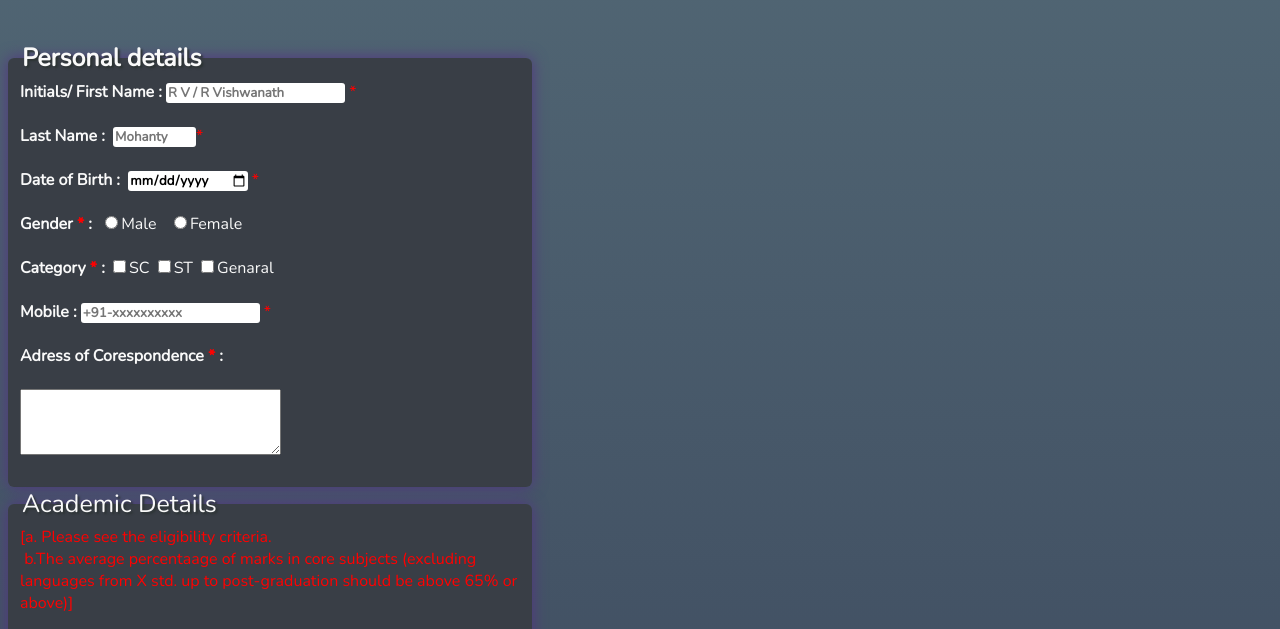
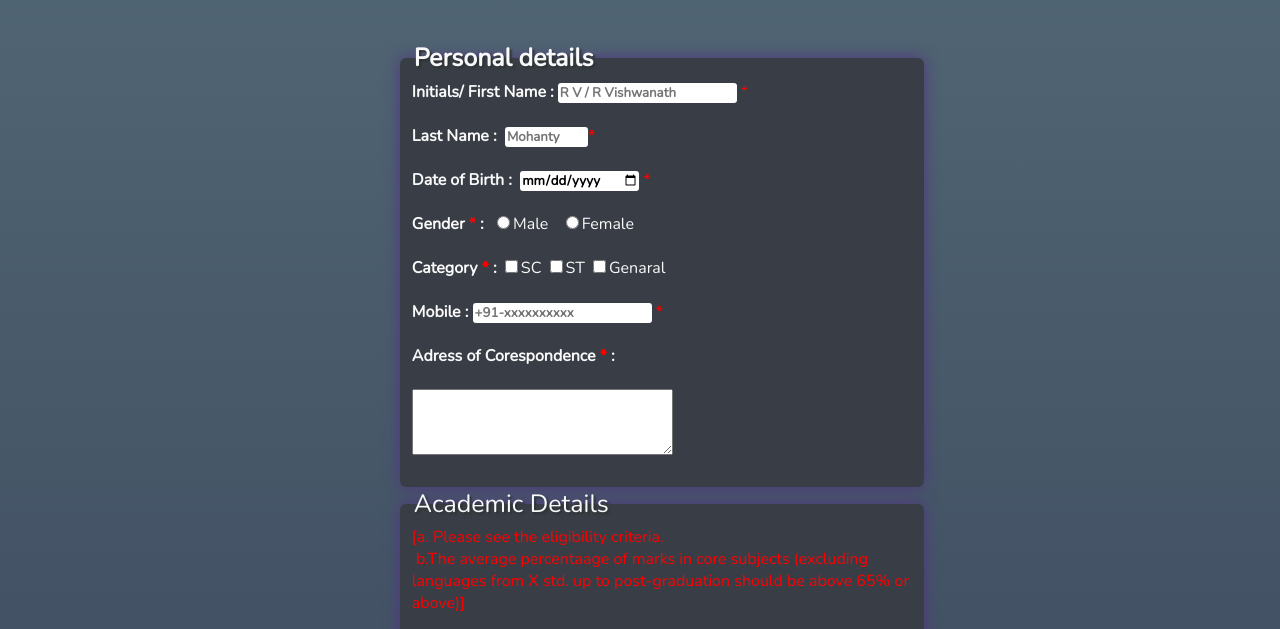
Before and after one commit to gitAdrish/resume.github.io, a plain HTML site: page index.html in a window 1280 px wide. Shown: the part 171-800 px from the top of the page. Drawn offline with nearby package versions, Linux system fonts and the light colour scheme.

Commit message:
Update style.css

```diff
--- a/style.css
+++ b/style.css
@@ -9,7 +9,7 @@ fieldset{
     border: 0;
     border-radius: 6px;
     width: 500px;
-    margin: 0 0 0 0;
+    margin: 0 0 0 31%;
     box-shadow:0 0 15px 0 #533483;
     font-family: 'Nunito', sans-serif;
     color: #F9F9F9;
```
